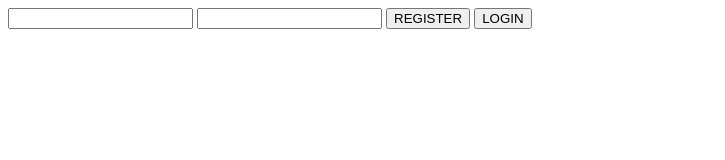
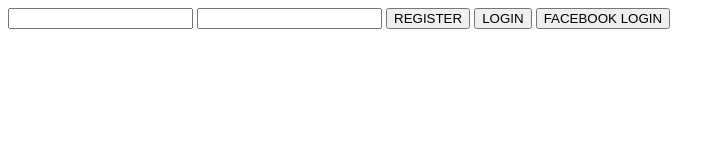
Before and after one commit to FabianBravoA/2018-1-FirebaseAuthDatabasePM, a plain HTML site: page index.html in a window 1280 px wide. Shown: the whole page, without its empty margins (0-725 px from the left). Drawn offline with Linux system fonts and the light colour scheme; no server answers.

Commit message:
Facebook login

```diff
--- a/app.js
+++ b/app.js
@@ -3,6 +3,7 @@ window.onload = ()=>{
         if(user){ //Si está logeado, mostraremos la opción loggedIn
             loggedIn.style.display = "block";
             loggedOut.style.display = "none";
+            username.innerText = user.displayName;
         }else{ //Si NO está logeado, mostraremos la opción loggedOut
             loggedIn.style.display = "none";
             loggedOut.style.display = "block";
@@ -50,3 +51,20 @@ function logoutWithFirebase(){
             console.log("Error de firebase > Mensaje > "+error.message); //error.message nos mostrará el mensaje de firebase del mismo error
         });
 }
+//Login con Facebook
+function facebookLoginWithFirebase(){
+    const provider = new firebase.auth.FacebookAuthProvider(); // creamos un nuevo objeto
+
+    provider.setCustomParameters({ // le decimos que haga un login con facebook y enlace un popup
+        'display' : 'popup'
+    });
+
+    firebase.auth().signInWithPopup(provider)
+        .then(()=>{
+            console.log("Login con facebook exitoso");
+        })
+        .catch((error)=>{
+            console.log("Error de firebase > Código > "+error.code); //error.code nos mostrará el código de error para informarnos qué pasó
+            console.log("Error de firebase > Mensaje > "+error.message); //error.message nos mostrará el mensaje de firebase del mismo error
+        });
+}
--- a/index.html
+++ b/index.html
@@ -10,12 +10,14 @@
                 <p id="username"></p>
                 <input id="logout" onclick="logoutWithFirebase()" type="button" value="LOGOUT">
             </div>
-            <!--Autentificación-->
+            <!--Autentificación con mail-->
             <div id="loggedOut">
                 <input id="email" type="email">
                 <input id="password" type="password">
                 <input id="registerButton" onclick="registerWithFirebase()" type="button" value="REGISTER">
                 <input id="loginButton" onclick="loginWithFirebase()" type="button" value="LOGIN">
+            <!--Autentificación con facebook-->
+                <input id="facebookButton" onclick="facebookLoginWithFirebase()" type="button" value="FACEBOOK LOGIN">
             </div>
         </div>
         <script src="https://www.gstatic.com/firebasejs/5.2.0/firebase.js"></script>
```
